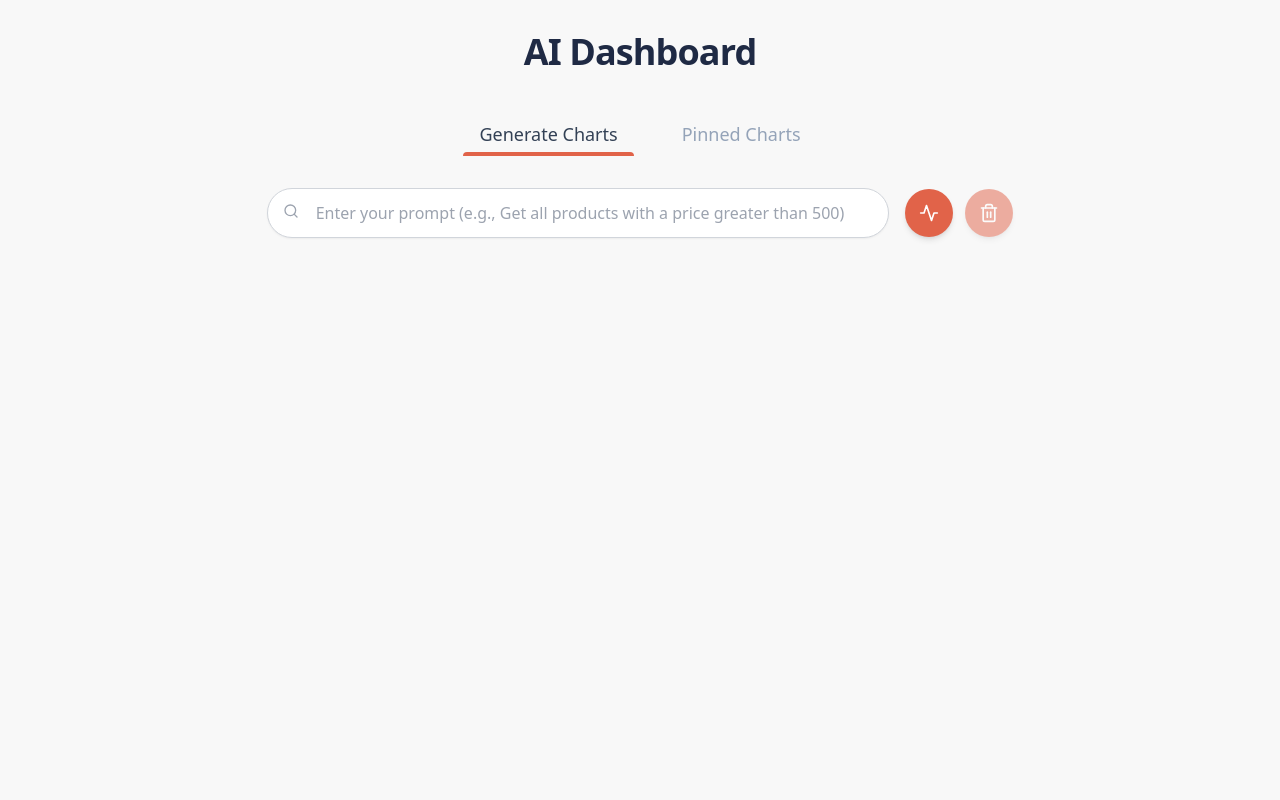
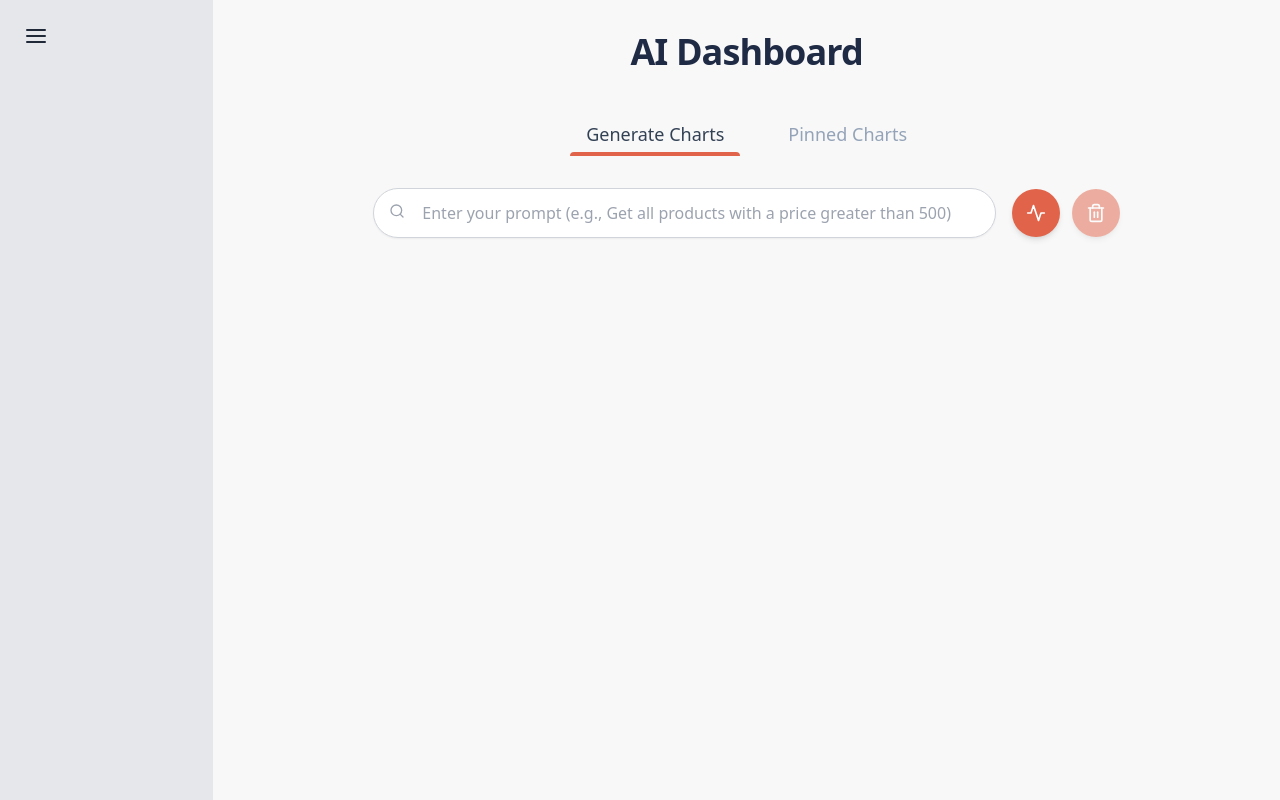
Before and after one commit to alifrahman363/AI-Dashboard, a Next.js app in the folder fe-dashboard/: page / in a window 1280 px wide. Built offline with nearby package versions, Linux system fonts and the light colour scheme.

Commit message:
updated UI

```diff
--- a/fe-dashboard/src/app/layout.tsx
+++ b/fe-dashboard/src/app/layout.tsx
@@ -1,5 +1,7 @@
 import { Inter } from 'next/font/google';
 import '../styles/globals.css';
+import { PromptProvider } from '@/components/PromptContext';
+import Sidebar from '@/components/Sidebar';
 
 // Load Inter font from Google Fonts
 const inter = Inter({
@@ -17,7 +19,19 @@ export const metadata = {
 export default function RootLayout({ children }: { children: React.ReactNode }) {
   return (
     <html lang="en">
-      <body className={`${inter.variable} font-sans`}>{children}</body>
+      <body className={`${inter.variable} font-sans flex min-h-screen`}>
+        <PromptProvider>
+          {/* First Part: Narrower Grey Sidebar */}
+          <div className="w-1/6 bg-gray-200 p-6">
+            <Sidebar />
+          </div>
+
+          {/* Second Part: Wider White Main Content */}
+          <div className="w-5/6 bg-white p-0">
+            {children}
+          </div>
+        </PromptProvider>
+      </body>
     </html>
   );
 }
--- /dev/null
+++ b/fe-dashboard/src/components/PromptContext.tsx
@@ -0,0 +1,28 @@
+'use client';
+
+import { createContext, useContext, useState, ReactNode } from 'react';
+
+interface PromptContextType {
+    prompt: string;
+    setPrompt: (prompt: string) => void;
+}
+
+const PromptContext = createContext<PromptContextType | undefined>(undefined);
+
+export function PromptProvider({ children }: { children: ReactNode }) {
+    const [prompt, setPrompt] = useState<string>('');
+
+    return (
+        <PromptContext.Provider value={{ prompt, setPrompt }}>
+            {children}
+        </PromptContext.Provider>
+    );
+}
+
+export function usePrompt() {
+    const context = useContext(PromptContext);
+    if (!context) {
+        throw new Error('usePrompt must be used within a PromptProvider');
+    }
+    return context;
+}
--- /dev/null
+++ b/fe-dashboard/src/components/Sidebar.tsx
@@ -0,0 +1,53 @@
+'use client';
+
+import { useState } from 'react';
+import { FiMenu } from 'react-icons/fi';
+import { usePrompt } from './PromptContext';
+
+export default function Sidebar() {
+    const [isOpen, setIsOpen] = useState(false);
+    const { setPrompt } = usePrompt();
+
+    const promptSuggestions = [
+        'Get all products with a price greater than 500',
+        'Show sales data for the last 6 months',
+        'Compare revenue between Q1 and Q2',
+        'List top 5 customers by purchase amount',
+        'Display website traffic for the past week',
+    ];
+
+    return (
+        <div className="h-full flex flex-col">
+            {/* Hamburger Icon */}
+            <button
+                onClick={() => setIsOpen(!isOpen)}
+                className="text-gray-800 hover:text-gray-900 focus:outline-none mb-4"
+                aria-label="Toggle prompt suggestions"
+            >
+                <FiMenu size={24} />
+            </button>
+
+            {/* Prompt Suggestions (shown when isOpen is true) */}
+            {isOpen && (
+                <div className="bg-gray-100 p-4 rounded-lg shadow-sm">
+                    <h3 className="text-lg font-semibold text-gray-800 mb-3">Prompt Suggestions</h3>
+                    <ul className="space-y-2">
+                        {promptSuggestions.map((prompt, index) => (
+                            <li key={index}>
+                                <button
+                                    className="text-gray-700 hover:text-gray-900 text-sm text-left w-full"
+                                    onClick={() => {
+                                        setPrompt(prompt);
+                                        setIsOpen(false); // Optionally close the suggestions after selection
+                                    }}
+                                >
+                                    {prompt}
+                                </button>
+                            </li>
+                        ))}
+                    </ul>
+                </div>
+            )}
+        </div>
+    );
+}
```
